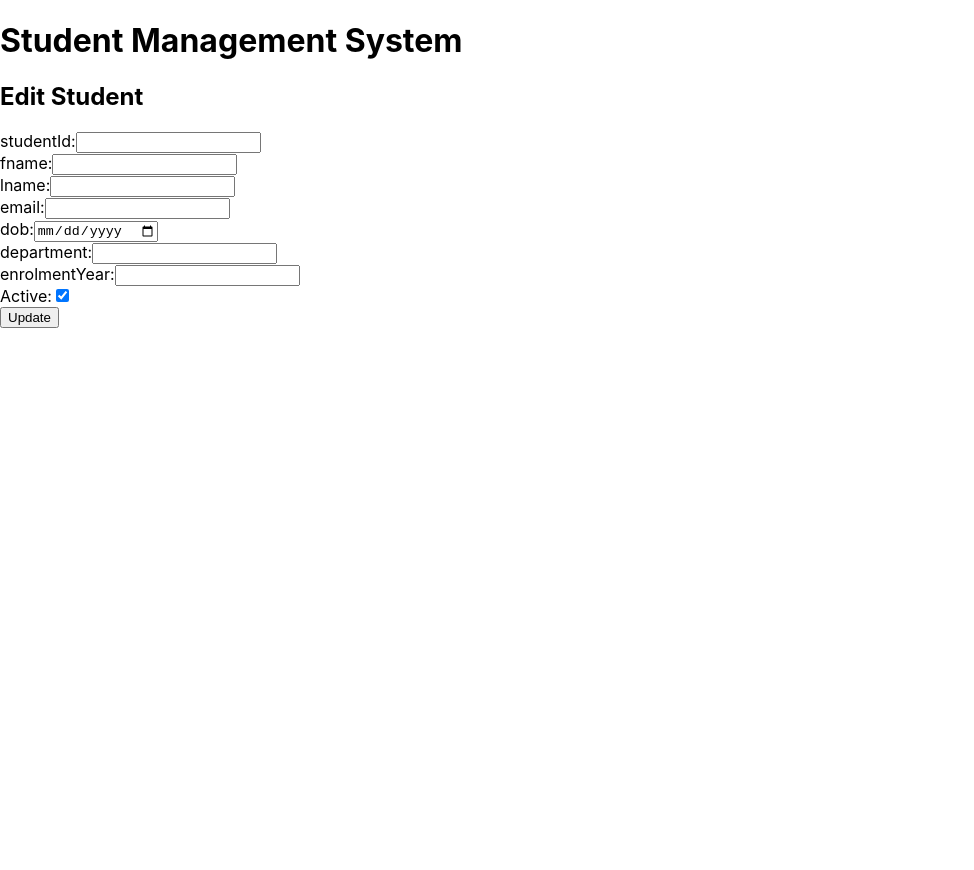
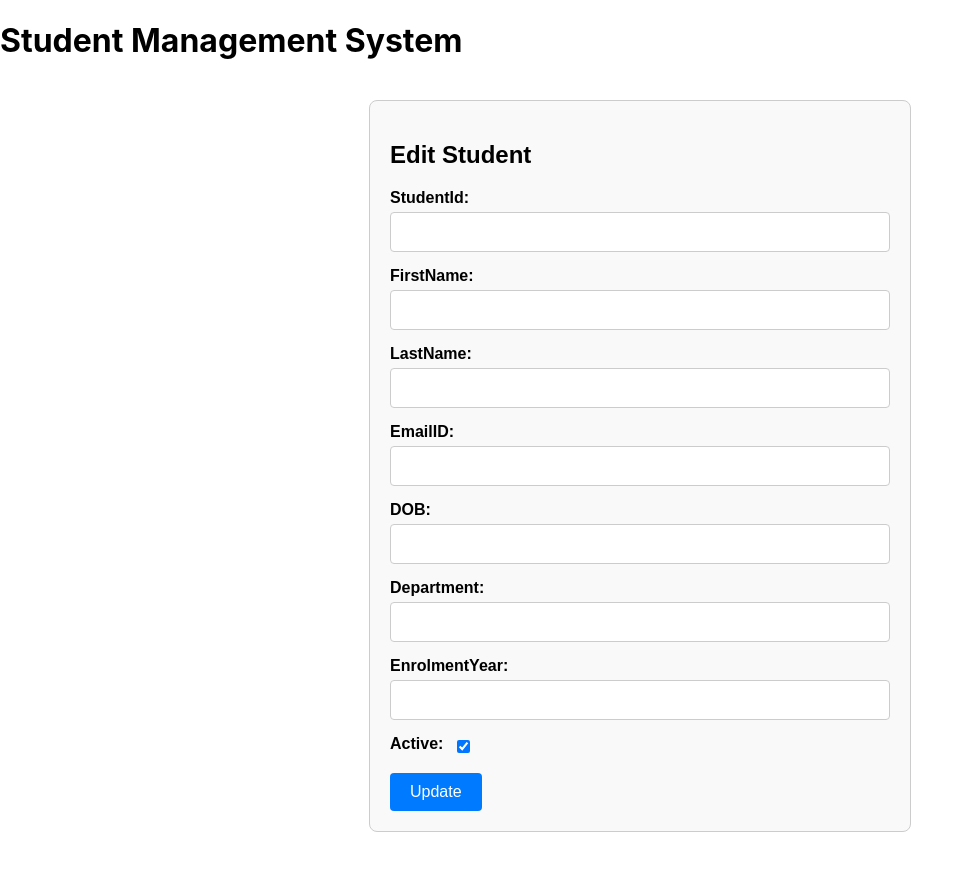
Before and after one commit to Spvkarthik/Student-registration-form, a React (Create React App) app in the folder frontend/: page /edit/1 in a window 1280 px wide. Shown: the whole page, without its empty margins (0-974 px from the left). Before the commit the page ends 800 px from the top, so only its background shows below. Built offline with nearby package versions, Linux system fonts and the light colour scheme; no server answers.

Commit message:
Update EditStudent.js

```diff
--- a/frontend/src/components/EditStudent.js
+++ b/frontend/src/components/EditStudent.js
@@ -1,19 +1,62 @@
 import React, { useEffect, useState } from 'react';
 import { useParams, useNavigate } from 'react-router-dom';
+
+const styles = {
+  formContainer: {
+    maxWidth: '500px',
+    margin: '40px auto',
+    padding: '20px',
+    border: '1px solid #ccc',
+    borderRadius: '8px',
+    backgroundColor: '#f9f9f9',
+    fontFamily: 'Arial, sans-serif'
+  },
+  inputGroup: {
+    marginBottom: '15px',
+    display: 'flex',
+    flexDirection: 'column'
+  },
+  label: {
+    marginBottom: '5px',
+    fontWeight: 'bold'
+  },
+  input: {
+    padding: '10px',
+    border: '1px solid #ccc',
+    borderRadius: '4px',
+    fontSize: '16px'
+  },
+  checkboxContainer: {
+    display: 'flex',
+    alignItems: 'center',
+    gap: '10px',
+    marginBottom: '15px'
+  },
+  button: {
+    padding: '10px 20px',
+    fontSize: '16px',
+    backgroundColor: '#007bff',
+    color: '#fff',
+    border: 'none',
+    borderRadius: '4px',
+    cursor: 'pointer'
+  }
+};
 
 const EditStudent = () => {
   const { id } = useParams();
   const navigate = useNavigate();
   const [form, setForm] = useState({
-    studentId: '',
-    fname: '',
-    lname: '',
-    email: '',
-    dob: '',
-    department: '',
-    enrolmentYear: '',
+    StudentId: '',
+    FirstName: '',
+    LastName: '',
+    EmailID: '',
+    DOB: '',
+    Department: '',
+    EnrolmentYear: '',
     isActive: true
   });
+
 
   useEffect(() => {
     fetch(`https://wt-assignment-2-gdbb.onrender.com/students/${id}`)
@@ -37,24 +80,37 @@ const EditStudent = () => {
   };
 
   return (
-    <form onSubmit={handleSubmit}>
+    <form onSubmit={handleSubmit} style={styles.formContainer}>
       <h2>Edit Student</h2>
       {Object.keys(form).map(key => (
         key !== 'isActive' ? (
-          <div key={key}>
-            <label>{key}:</label>
-            <input type={key === 'dob' ? 'date' : 'text'} name={key} value={form[key]} onChange={handleChange} />
+          <div key={key} style={styles.inputGroup}>
+            <label htmlFor={key} style={styles.label}>{key}:</label>
+            <input
+              id={key}
+              type={key === 'dob' ? 'date' : 'text'}
+              name={key}
+              value={form[key]}
+              onChange={handleChange}
+              style={styles.input}
+            />
           </div>
         ) : (
-          <div key={key}>
-            <label>Active:</label>
-            <input type="checkbox" name="isActive" checked={form.isActive} onChange={handleChange} />
+          <div key={key} style={styles.checkboxContainer}>
+            <label htmlFor="isActive" style={styles.label}>Active:</label>
+            <input
+              id="isActive"
+              type="checkbox"
+              name="isActive"
+              checked={form.isActive}
+              onChange={handleChange}
+            />
           </div>
         )
       ))}
-      <button type="submit">Update</button>
+      <button type="submit" style={styles.button}>Update</button>
     </form>
   );
-};
+}
 
 export default EditStudent;
```
